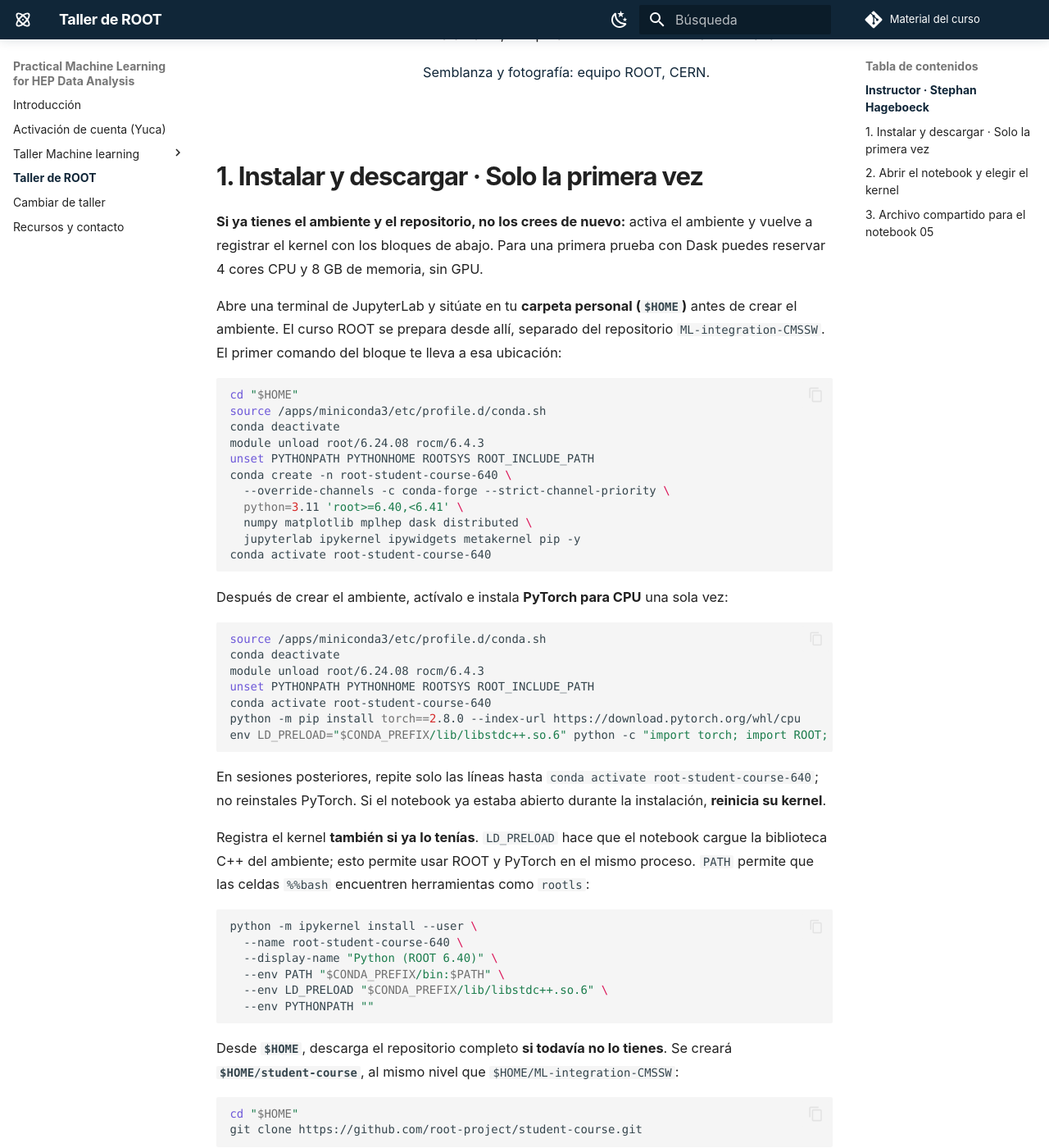
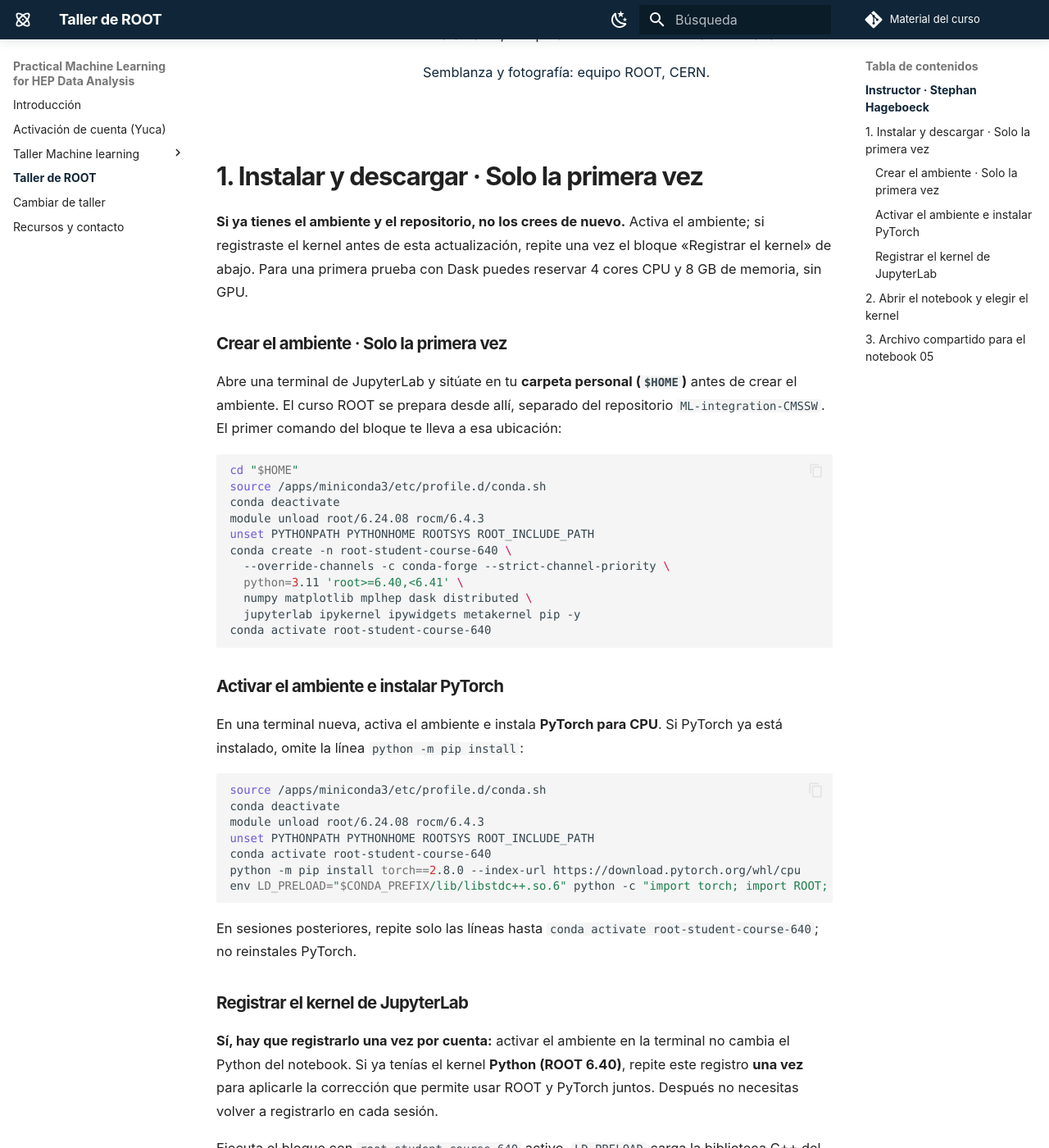
Before and after one commit to castaned/practical-ml-hep, an MkDocs documentation site: the page built from docs/curso-root.md, in a window 1280 px wide and 1400 px high, scrolled down 663 px. Shown: the whole window at 82% size. Built offline with MkDocs 1.6.1 and Material for MkDocs 9.7.7, drawn with Linux system fonts in a browser that asks for light colours; comment, search, counter and statistics services are not loaded; some of the changed text lies outside the part shown.

Commit message:
Clarify when ROOT notebook kernel must be registered

````diff
--- a/docs/curso-root.md
+++ b/docs/curso-root.md
@@ -23,7 +23,9 @@ Entre 2021 y 2024 trabajó en computación con GPU en el departamento de Tecnolo
 
 ## 1. Instalar y descargar · Solo la primera vez
 
-**Si ya tienes el ambiente y el repositorio, no los crees de nuevo:** activa el ambiente y vuelve a registrar el kernel con los bloques de abajo. Para una primera prueba con Dask puedes reservar 4 cores CPU y 8 GB de memoria, sin GPU.
+**Si ya tienes el ambiente y el repositorio, no los crees de nuevo.** Activa el ambiente; si registraste el kernel antes de esta actualización, repite una vez el bloque «Registrar el kernel» de abajo. Para una primera prueba con Dask puedes reservar 4 cores CPU y 8 GB de memoria, sin GPU.
+
+### Crear el ambiente · Solo la primera vez
 
 Abre una terminal de JupyterLab y sitúate en tu **carpeta personal (`$HOME`)** antes de crear el ambiente. El curso ROOT se prepara desde allí, separado del repositorio `ML-integration-CMSSW`. El primer comando del bloque te lleva a esa ubicación:
 
@@ -41,7 +43,9 @@ conda create -n root-student-course-640 \
 conda activate root-student-course-640
 ```
 
-Después de crear el ambiente, actívalo e instala **PyTorch para CPU** una sola vez:
+### Activar el ambiente e instalar PyTorch
+
+En una terminal nueva, activa el ambiente e instala **PyTorch para CPU**. Si PyTorch ya está instalado, omite la línea `python -m pip install`:
 
 ```bash
 source /apps/miniconda3/etc/profile.d/conda.sh
@@ -53,9 +57,13 @@ python -m pip install torch==2.8.0 --index-url https://download.pytorch.org/whl/
 env LD_PRELOAD="$CONDA_PREFIX/lib/libstdc++.so.6" python -c "import torch; import ROOT; print('PyTorch', torch.__version__, '| ROOT', ROOT.gROOT.GetVersion())"
 ```
 
-En sesiones posteriores, repite solo las líneas hasta `conda activate root-student-course-640`; no reinstales PyTorch. Si el notebook ya estaba abierto durante la instalación, **reinicia su kernel**.
+En sesiones posteriores, repite solo las líneas hasta `conda activate root-student-course-640`; no reinstales PyTorch.
 
-Registra el kernel **también si ya lo tenías**. `LD_PRELOAD` hace que el notebook cargue la biblioteca C++ del ambiente; esto permite usar ROOT y PyTorch en el mismo proceso. `PATH` permite que las celdas `%%bash` encuentren herramientas como `rootls`:
+### Registrar el kernel de JupyterLab
+
+**Sí, hay que registrarlo una vez por cuenta:** activar el ambiente en la terminal no cambia el Python del notebook. Si ya tenías el kernel **Python (ROOT 6.40)**, repite este registro **una vez** para aplicarle la corrección que permite usar ROOT y PyTorch juntos. Después no necesitas volver a registrarlo en cada sesión.
+
+Ejecuta el bloque con `root-student-course-640` activo. `LD_PRELOAD` carga la biblioteca C++ del ambiente y `PATH` permite que las celdas `%%bash` encuentren herramientas como `rootls`:
 
 ```bash
 python -m ipykernel install --user \
@@ -65,6 +73,8 @@ python -m ipykernel install --user \
   --env LD_PRELOAD "$CONDA_PREFIX/lib/libstdc++.so.6" \
   --env PYTHONPATH ""
 ```
+
+Si el notebook estaba abierto, **reinicia el kernel** después de registrarlo.
 
 Desde **`$HOME`**, descarga el repositorio completo **si todavía no lo tienes**. Se creará **`$HOME/student-course`**, al mismo nivel que `$HOME/ML-integration-CMSSW`:
 
````
